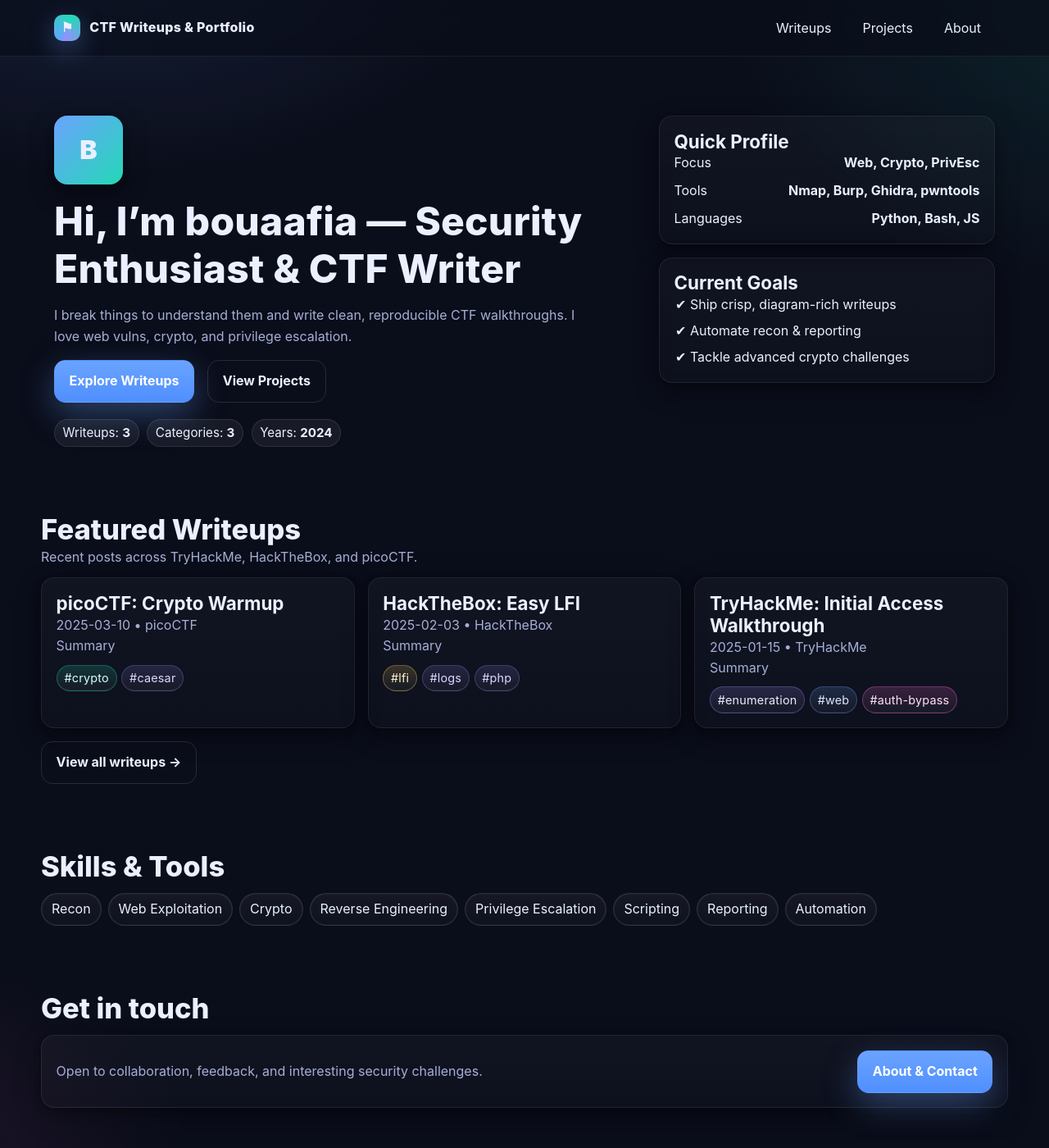
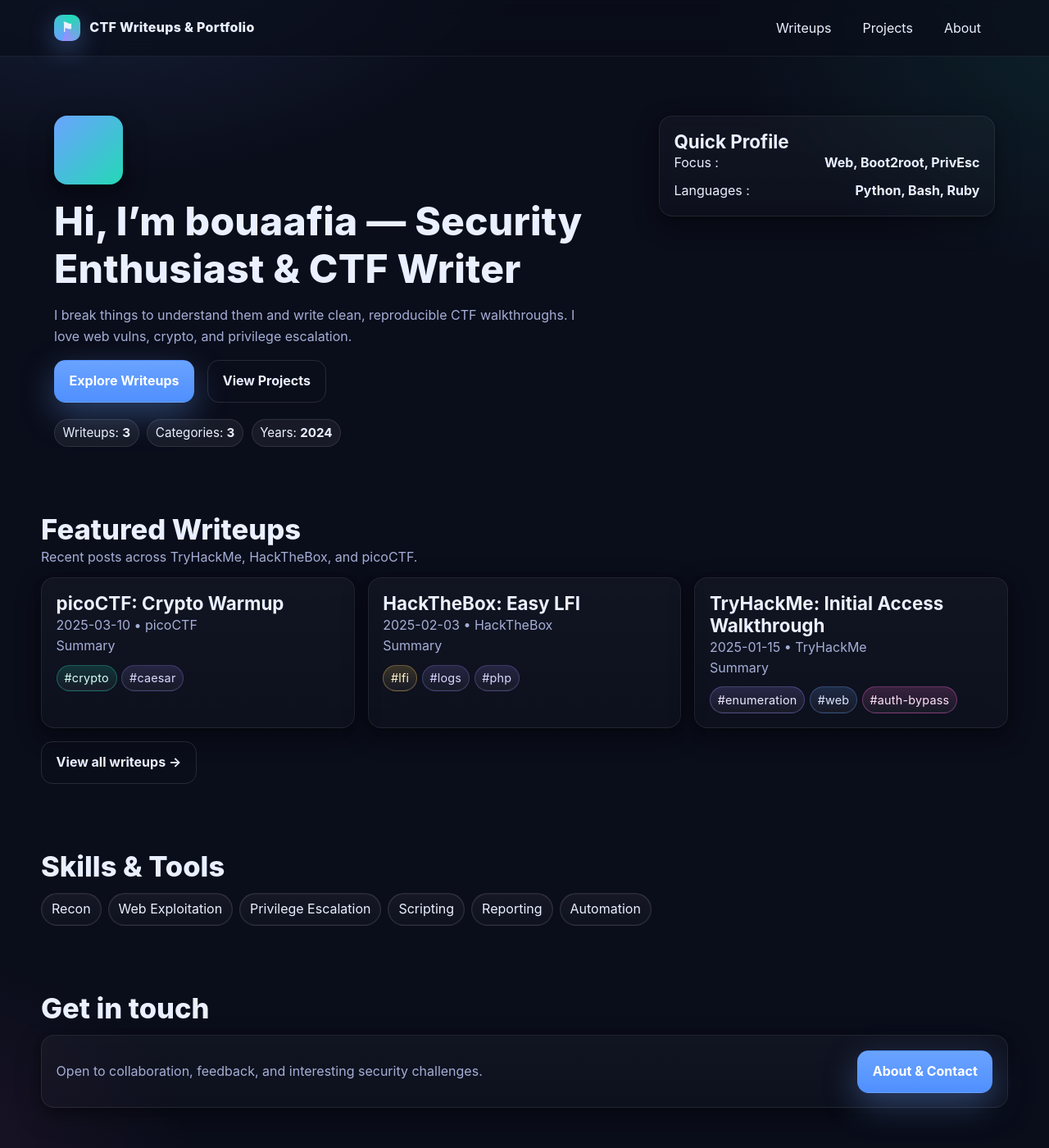
Before and after one commit to 0xAstaaa/0xAstaaa.github.io, a Jekyll site: the page built from index.html, in a window 1280 px wide and 1400 px high. Shown: the whole window at 82% size. Built offline with Jekyll 4.4.1, drawn with Linux system fonts in a browser that asks for light colours.

Commit message:
Revise profile information in index.html
Updated profile details and removed current goals section.

```diff
--- a/index.html
+++ b/index.html
@@ -6,7 +6,7 @@ title: Home
 <section class="hero hero--portfolio">
   <div class="container hero__inner">
     <div class="hero__left">
-      <div class="avatar avatar--xl" aria-hidden="true">B</div>
+      <div class="avatar avatar--xl" aria-hidden="true"></div>
       <h1 class="hero__title">Hi, I’m {{ site.author.name | default: site.title }} — Security Enthusiast & CTF Writer</h1>
       <p class="hero__subtitle">
         I break things to understand them and write clean, reproducible CTF walkthroughs. I love web vulns, crypto, and privilege escalation.
@@ -25,17 +25,8 @@ title: Home
       <div class="glass card">
         <h3>Quick Profile</h3>
         <ul class="profile-list">
-          <li><span>Focus</span><strong>Web, Crypto, PrivEsc</strong></li>
-          <li><span>Tools</span><strong>Nmap, Burp, Ghidra, pwntools</strong></li>
-          <li><span>Languages</span><strong>Python, Bash, JS</strong></li>
-        </ul>
-      </div>
-      <div class="glass card">
-        <h3>Current Goals</h3>
-        <ul class="checklist">
-          <li>✔ Ship crisp, diagram-rich writeups</li>
-          <li>✔ Automate recon & reporting</li>
-          <li>✔ Tackle advanced crypto challenges</li>
+          <li><span>Focus : </span><strong> Web, Boot2root, PrivEsc</strong></li>
+          <li><span>Languages : </span><strong> Python, Bash, Ruby</strong></li>
         </ul>
       </div>
     </div>
@@ -85,8 +76,6 @@ title: Home
   <div class="chip-group chip-group--alt">
     <span class="chip chip--skill">Recon</span>
     <span class="chip chip--skill">Web Exploitation</span>
-    <span class="chip chip--skill">Crypto</span>
-    <span class="chip chip--skill">Reverse Engineering</span>
     <span class="chip chip--skill">Privilege Escalation</span>
     <span class="chip chip--skill">Scripting</span>
     <span class="chip chip--skill">Reporting</span>
```
